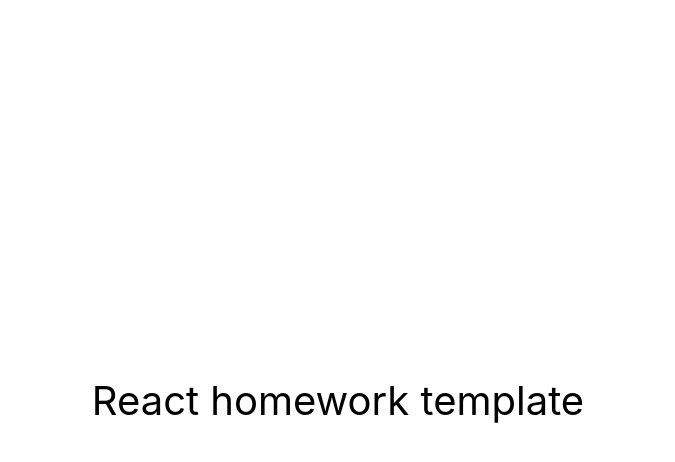
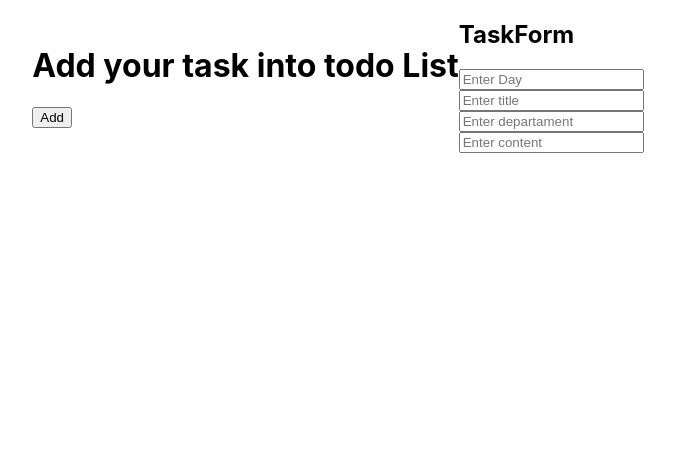
Before and after one commit to serhii-prozhyvarov/my-final-react-project, a React (Create React App) app: page / in a window 1280 px wide. Shown: the top 462 px of the page, without its empty margins (302-977 px from the left). Built offline with nearby package versions, Linux system fonts and the light colour scheme.

Commit message:
update App

```diff
--- a/package.json
+++ b/package.json
@@ -4,9 +4,11 @@
   "private": true,
   "homepage": "https://serhii-prozhyvarov.github.io/my-final-react-project/",
   "dependencies": {
+    "@emotion/styled": "^11.13.0",
     "@testing-library/jest-dom": "^5.16.3",
     "@testing-library/react": "^12.1.4",
     "@testing-library/user-event": "^13.5.0",
+    "nanoid": "^5.0.7",
     "react": "^18.1.0",
     "react-dom": "^18.1.0",
     "react-scripts": "5.0.1",
--- a/src/components/App.jsx
+++ /dev/null
@@ -1,16 +0,0 @@
-export const App = () => {
-  return (
-    <div
-      style={{
-        height: '100vh',
-        display: 'flex',
-        justifyContent: 'center',
-        alignItems: 'center',
-        fontSize: 40,
-        color: '#010101'
-      }}
-    >
-      React homework template
-    </div>
-  );
-};
--- /dev/null
+++ b/src/components/App/App.jsx
@@ -0,0 +1,29 @@
+import { nanoid } from 'nanoid';
+
+import { TaskList } from 'components/TaskList/TaskList';
+import { AppWrapper } from './App.styled';
+import { TaskForm } from 'components/TaskForm/TaskForm';
+import { useState } from 'react';
+
+export const App = () => {
+  const [tasks, setTasks] = useState([]);
+
+  const newTask = {
+    dayTask: 'Monday',
+    title: 'I am new task',
+    departament: 'IT',
+    content: 'update App',
+    id: nanoid(),
+  };
+
+  const handleCreateTask = () => {
+    setTasks([...tasks, newTask]);
+  };
+
+  return (
+    <AppWrapper>
+      <TaskList tasks={tasks} handleCreateTask={handleCreateTask} />
+      <TaskForm />
+    </AppWrapper>
+  );
+};
--- /dev/null
+++ b/src/components/App/App.styled.jsx
@@ -0,0 +1,7 @@
+import styled from '@emotion/styled';
+
+export const AppWrapper = styled.div`
+  display: flex;
+  justify-content: center;
+  align-items: center;
+`;
--- /dev/null
+++ b/src/components/TaskForm/TaskForm.jsx
@@ -0,0 +1,13 @@
+import { TaskFormWrapper } from "./TaskForm.styled";
+
+export const TaskForm = () => {
+  return (
+    <TaskFormWrapper>
+      <h2>TaskForm</h2>
+      <input placeholder="Enter Day" />
+      <input placeholder="Enter title" />
+      <input placeholder="Enter departament" />
+      <input placeholder="Enter content" />
+    </TaskFormWrapper>
+  );
+};
--- /dev/null
+++ b/src/components/TaskForm/TaskForm.styled.jsx
@@ -0,0 +1,6 @@
+import styled from '@emotion/styled';
+
+export const TaskFormWrapper = styled.div`
+  display: flex;
+  flex-direction: column;
+`;
--- /dev/null
+++ b/src/components/TaskList/TaskList.jsx
@@ -0,0 +1,18 @@
+export const TaskList = ({ tasks, handleCreateTask }) => {
+  return (
+    <div>
+      <h1>Add your task into todo List</h1>
+      <button onClick={handleCreateTask}>Add</button>
+      {tasks.map(({ title, content, departament, dayTask }, index) => {
+        return (
+          <div key={index}>
+            <p>{dayTask}</p>
+            <p>{title}</p>
+            <p>{departament}</p>
+            <p>{content}</p>
+          </div>
+        );
+      })}
+    </div>
+  );
+};
--- /dev/null
+++ b/src/components/TaskList/TaskList.styled.jsx
@@ -0,0 +1 @@
+import styled from '@emotion/styled';
--- a/src/index.js
+++ b/src/index.js
@@ -1,6 +1,6 @@
 import React from 'react';
 import ReactDOM from 'react-dom/client';
-import { App } from 'components/App';
+import { App } from 'components/App/App';
 import './index.css';
 
 ReactDOM.createRoot(document.getElementById('root')).render(
```
Also changed, not shown: 1 other file (tests, documents, lock files or other folders).
